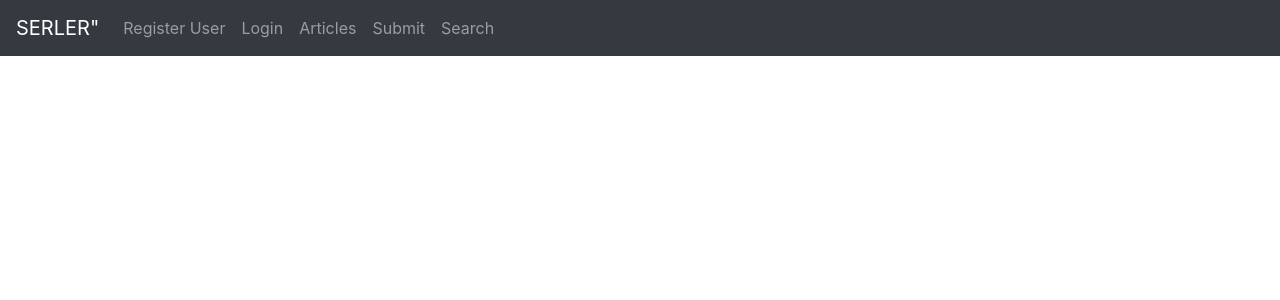
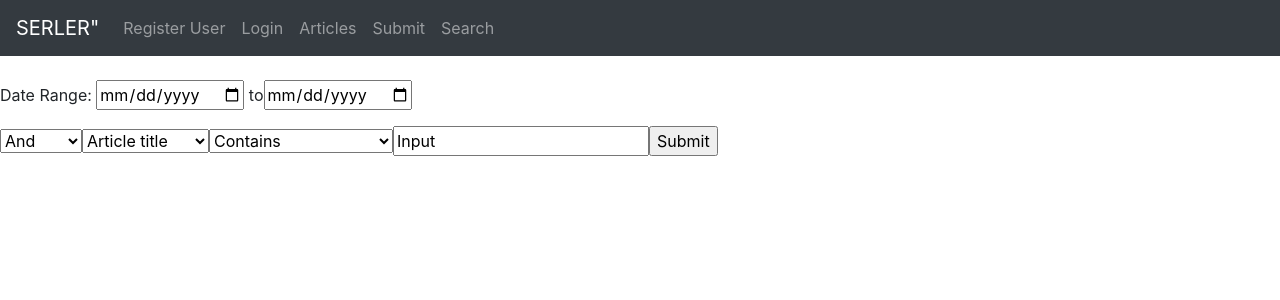
Before and after one commit to SimonHan1126/INFS809_2, a React (Create React App) app in the folder client/: page /searchtest in a window 1280 px wide. Shown: the top 300 px of the page. Built offline with nearby package versions, Linux system fonts and the light colour scheme.

Commit message:
The UI interface on search

```diff
--- a/client/src/App.js
+++ b/client/src/App.js
@@ -7,7 +7,8 @@ import CreateUser from "./components/create-user.component";
 import LoginUser from "./components/login-user.component";
 import RepositoryList from "./components/repository.component";
 import SubmitFile from "./components/submit-file.component";
-import Search from "./components/search.component";
+//import Search from "./components/search.component";
+import Searchtest from './components/searchtest.component';
 
 function App() {
     return (
@@ -18,7 +19,8 @@ function App() {
             <Route path="/user" component={LoginUser} />
             <Route path="/articles" component={RepositoryList} />
             <Route path="/submission" component={SubmitFile} />
-            <Route path="/search" component={Search} />
+            {/* <Route path="/search" component={Search} /> */}
+            <Route path="/searchtest" component={Searchtest} />
       </Router>
   );
 }
--- a/client/src/components/navbar.component.js
+++ b/client/src/components/navbar.component.js
@@ -24,8 +24,11 @@ export default class Navbar extends Component {
                         <li className="navbar-item">
                             <Link to="/submission" className="nav-link">Submit</Link>
                         </li>
+                        {/* <li className="navbar-item">
+                            <Link to="/search" className="nav-link">Search</Link>
+                        </li> */}
                         <li className="navbar-item">
-                            <Link to="/search" className="nav-link">Search</Link>
+                            <Link to="/searchtest" className="nav-link">Search</Link>
                         </li>
                     </ul>
                 </div>
--- /dev/null
+++ b/client/src/components/searchtest.component.js
@@ -0,0 +1,122 @@
+import React, { Component } from 'react';
+//import axios from 'axios';
+
+
+/**
+ * User view of registration page, enables functions through GUI interactions
+ * Created by Bohan modified by Bohan
+ * */
+
+export default class Searchtest extends Component {
+
+    constructor(props) {
+      super(props);
+      this.state = {
+          time: '00/00/0000',
+          Endtime: '00/00/0000',
+          DropDownAndOr: 'And',
+          NameOfField: 'Article title',
+          Operator: 'Contains',
+          Textinput:'Input'
+    };
+    this.handletimeChange = this.handletimeChange.bind(this);
+    this.handleEndtimeChange=this.handleEndtimeChange.bind(this);
+    this.handleDropDownAndOrChange = this.handleDropDownAndOrChange.bind(this);
+    this.handleNameOfFieldChange = this.handleNameOfFieldChange.bind(this);
+    this.handleOperatorChange = this.handleOperatorChange.bind(this);
+    this.handleTextinputChange = this.handleTextinputChange.bind(this);
+    this.handleSubmit = this.handleSubmit.bind(this);
+    }
+
+    handletimeChange(e){
+        this.setState({time: e.target.value});
+    }
+    handleEndtimeChange(event){
+        this.setState({Endtime: event.target.value});
+    }
+    handleDropDownAndOrChange(event){
+
+        this.setState({DropDownAndOr: event.target.value});
+    }
+
+    handleNameOfFieldChange(event){
+        this.setState({NameOfField: event.target.value});
+    }
+
+    handleOperatorChange(event){
+        this.setState({Operator: event.target.value});
+    }
+
+    handleTextinputChange(event){
+        this.setState({Textinput: event.target.value});
+    }
+
+    handleSubmit(event) {
+      alert('Input test' + this.state.time + this.state.Endtime +this.state.DropDownAndOr + this.state.NameOfField + this.state.Operator
+      + this.state.Textinput);
+      event.preventDefault();
+    }
+
+    //this kind of writing style may use less coding...
+    // handleDropDownAndOr = event =>{
+    //     this.setDropDownAndOr({value: event.target.value});
+    // }
+
+    // handleNameOfField = event =>{
+    //     this.setNameOfField({value: event.target.value});
+    // }
+
+    // handleTextinput = event =>{
+    //     this.setTextinput({value: event.trget.value});
+    // }
+
+    // handleOperator = event =>{
+    //     this.setOperator({value: event.target.value});
+    // }
+
+    render() {
+      return (
+
+        <form onSubmit={this.handleSubmit}>
+            {/* Date value need consider */}
+            Date Range: <input type="date" name="StartDate" value={this.state.time} onChange={this.handletimeChange}/> to
+            <input type="date" name="EndDate" value={this.state.Endtime} onChange={this.handleEndtimeChange}/>
+            <p></p>
+          <label>
+
+            {/* This is the DropDownAndOr select option */}
+
+            <select name="DropDownAndOr" value={this.state.DropDownAndOr} onChange={this.handleDropDownAndOrChange}>
+                <option value="And">And</option>
+                <option value="Or">Or</option>
+                <option value="And not">And not</option>
+                <option value="Or not">Or not</option>
+            </select>
+
+            {/* The NameOfField dropdown option */}
+            <select name="NameOfField" value={this.state.NameOfField} onChange={this.handleNameOfFieldChange}>
+                <option value="Article title">Article title</option>
+                <option value="Article sourse">Article sourse</option>
+                <option value="Author">Author</option>
+            </select>
+            {/* The operator dropdown option */}
+            <select name="Operator" value={this.state.Operator} onChange={this.handleOperatorChange}>
+                <option value="Contains">Contains</option>
+                <option value="Does not contains">Does not contains</option>
+                <option value="Begin with">Begin with</option>
+                <option value="Ends with">Ends with</option>
+                <option value="Is equals to">Is equals to</option>
+                <option value="Is less than">Is less than</option>
+                <option value="More than or equal to">More than or equal to</option>
+            </select>
+            <input class="" type="text" value={this.state.Textinput} onChange={this.handleTextinputChange}/>
+          </label>
+
+
+
+
+          <input type="submit" value="Submit" />
+        </form>
+      );
+    }
+  }
```
